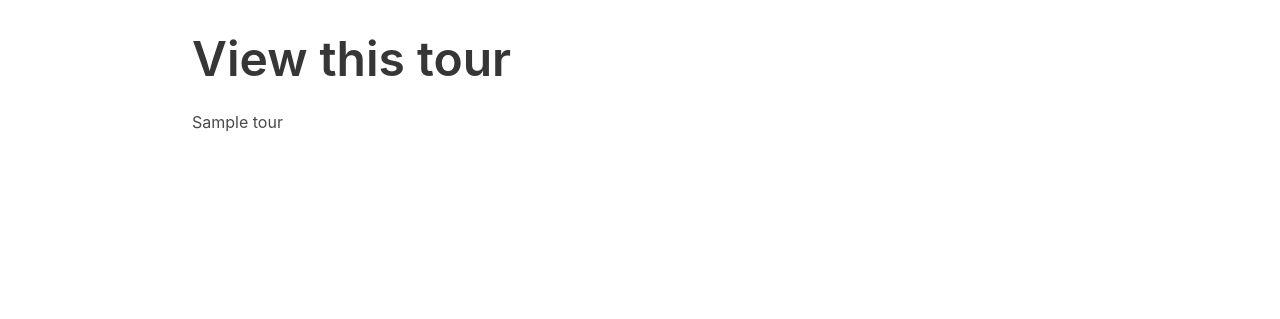
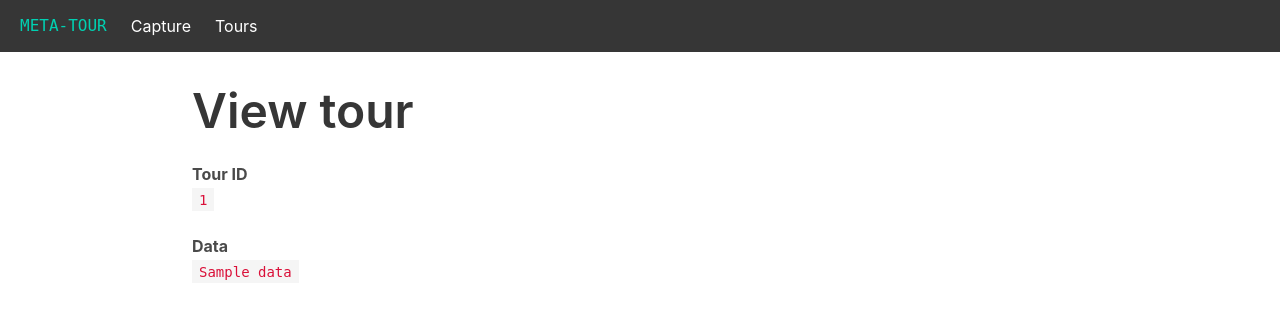
Before and after one commit to womogenes/meta-tour, a Flask app: page /tours/1 in a window 1280 px wide. Shown: the top 319 px of the page. Run offline with Flask 2, Linux system fonts and the light colour scheme; a database or web service that is not in the repository returns one stand-in record (values such as "Sample title"); some libraries are stand-ins or nearby versions.

Commit message:
Add preliminary tour viewing features

```diff
--- a/__main__.py
+++ b/__main__.py
@@ -3,8 +3,8 @@ from app import app, socketio
 
 if os.environ.get("HTTPS") == "on":
     ssl_context = {
-        "certfile": os.path.abspath("static/server.crt"),
-        "keyfile": os.path.abspath("static/server.key")
+        "certfile": os.path.abspath("app/static/server.crt"),
+        "keyfile": os.path.abspath("app/static/server.key")
     }
 else:
     ssl_context = dict()
--- a/app/__init__.py
+++ b/app/__init__.py
@@ -9,7 +9,7 @@ from hashlib import sha256
 from uuid import uuid4
 import datetime as dt
 
-from .database import get_tour, add_tour
+from .database import get_tour, add_tour, tours
 
 basedir = os.path.abspath(os.path.dirname(__file__))
 load_dotenv(os.path.join(basedir, ".env"))
@@ -33,13 +33,18 @@ def main_page():
     return render_template("index.html")
 
 
+@app.route("/capture")
+def capture_page():
+    return render_template("capture.html")
+
 
 @app.route("/tours")
 def show_tours():
     """
     List all the tours.
     """
-    return render_template("all-tours.html")
+    all_tours = tours.find({})
+    return render_template("all-tours.html", tours=all_tours)
 
 
 @app.route("/tours/<tour_id>")
@@ -47,8 +52,8 @@ def show_single_tour(tour_id):
     """
     Show one specific tour.
     """
-    user_tour = get_tour(tour_id)
-    return render_template("single-tour.html", user_tour=user_tour)
+    tour = get_tour(tour_id)
+    return render_template("single-tour.html", tour=tour)
 
 
 
--- /dev/null
+++ b/app/static/css/all-tours.css
@@ -0,0 +1,3 @@
+.card-image .image img {
+  object-fit: cover;
+}
--- a/app/static/js/main.js
+++ b/app/static/js/main.js
@@ -93,3 +93,5 @@ document.querySelector('.notification').style.display = dataAvailable
   ? 'none'
   : 'block';
 startBtn.disabled = dataAvailable ? 'none' : 'block';
+
+console.log(dataAvailable);
--- /dev/null
+++ b/app/templates/common/navbar.html
@@ -0,0 +1,15 @@
+<nav class="navbar is-dark" role="navigation" aria-label="main navigation">
+  <div class="navbar-brand pl-2">
+    <a class="navbar-item" href="/">
+      <span class="is-family-monospace has-text-primary">META-TOUR</span>
+    </a>
+
+    <a class="navbar-item" href="/capture">
+      <span>Capture</span>
+    </a>
+
+    <a class="navbar-item" href="/tours">
+      <span>Tours</span>
+    </a>
+  </div>
+</nav>
--- a/app/templates/single-tour.html
+++ b/app/templates/single-tour.html
@@ -4,18 +4,26 @@
     <base href="/" />
     {% include 'common/head.html' %}
 
-    <title>All tours</title>
+    <title>View tour</title>
 
     <link rel="stylesheet" href="css/single-tour.css" />
     <script src="js/single-tour.js" defer></script>
   </head>
 
   <body>
+    {% include 'common/navbar.html' %}
+
     <main class="container is-max-desktop">
-      <h1 class="title is-1">View this tour</h1>
+      <h1 class="title is-1">View tour</h1>
 
-      {% if user_tour is not none %}
-      <span>{{user_tour}}</span>
+      {% if tour is not none %}
+      <p><b>Tour ID</b></</p>
+      <p><code>{{tour.tour_id}}</code></p>
+      <br>
+
+      <p><b>Data</b></p>
+      <code>{{tour.data}}</code>
+
       {% else %}
       <article class="message is-danger container">
         <div class="message-body">
```
Also changed, not shown: app/templates/all-tours.html (+25 -1 lines), app/templates/capture.html (added, +96 -0 lines), app/templates/index.html (+7 -81 lines), app/static/css/capture.css (renamed from app/static/css/index.css).
